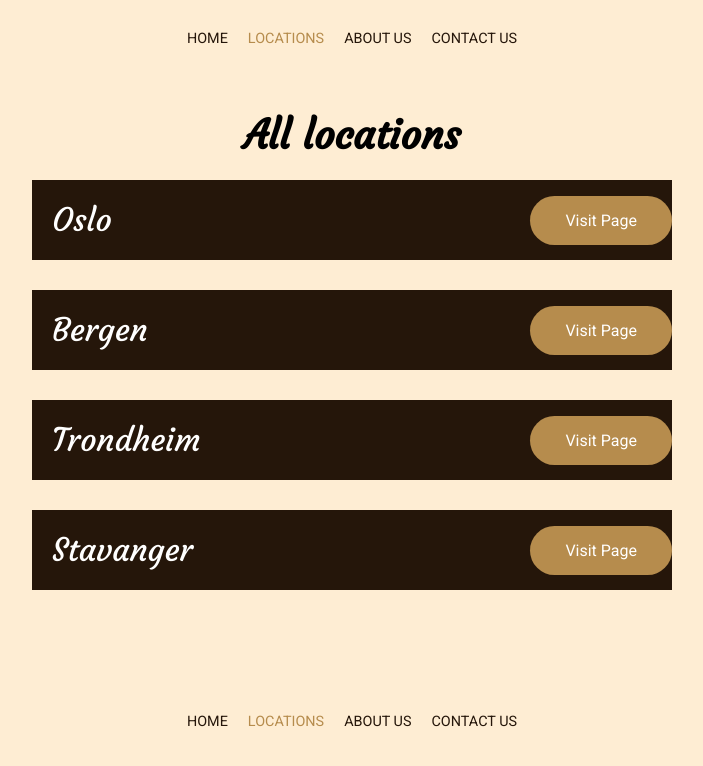
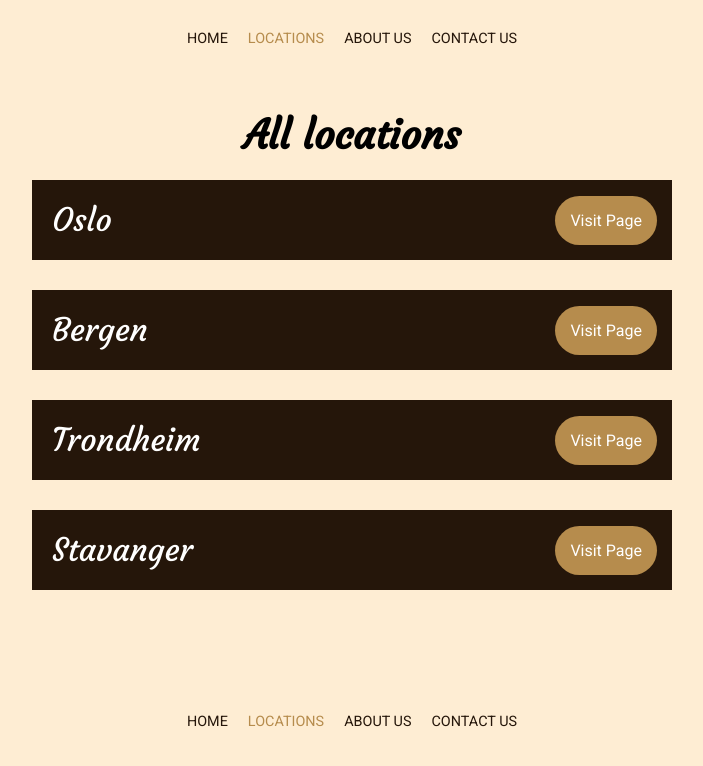
Before and after one commit to Sondre198/HTML-CSS-Resit, a plain HTML site: page all_shops.html in a window 1280 px wide. Shown: the whole page, without its empty margins (288-991 px from the left). Drawn offline with Linux system fonts and the light colour scheme.

Commit message:
fixed buttons

```diff
--- a/all_shops.html
+++ b/all_shops.html
@@ -34,7 +34,7 @@
                 <div class="location">
                     <h2>Oslo</h2>
 
-                    <button><a href="shop_page.html">Visit Page</a></button>
+                    <a href="shop_page.html">Visit Page</a>
                 </div>
             </div>
 
@@ -42,7 +42,7 @@
                 <div class="location">
                     <h2>Bergen</h2>
 
-                    <button><a href="shop_page.html">Visit Page</a></button>
+                    <a href="shop_page.html">Visit Page</a>
                 </div>
             </div>
 
@@ -50,7 +50,7 @@
                 <div class="location">
                     <h2>Trondheim</h2>
 
-                    <button><a href="shop_page.html">Visit Page</a></button>
+                    <a href="shop_page.html">Visit Page</a>
                 </div>
             </div>
 
@@ -58,7 +58,7 @@
                 <div class="location">
                     <h2>Stavanger</h2>
 
-                    <button><a href="shop_page.html">Visit Page</a></button>
+                    <a href="shop_page.html">Visit Page</a>
                 </div>
             </div>
 
--- a/css/styles.css
+++ b/css/styles.css
@@ -107,12 +107,16 @@ a :hover {
     color: var(--text-hover-color);
 }
 
-button {
-    all: unset;
+.column a {
+    font-family: 'Roboto', sans-serif;
+
     background-color: var(--button-color);
     color: var(--text-color);
     padding: 15px;
     border-radius: 25px;
+
+    margin-left: 20px;
+    margin-bottom: 40px;
 }
 
 .text_box {
@@ -161,7 +165,7 @@ header {
 
     width: 50%;
 
-    padding-bottom: 20px;
+    padding-bottom: 40px;
 }
 
 #large-column figure {
@@ -200,9 +204,14 @@ header {
     flex-direction: row;
 }
 
-.location button {
+.location a {
     margin: auto;
-    margin-right: 0;
+    margin-right: 15px;
+
+    background-color: var(--button-color);
+    color: var(--text-color);
+    padding: 15px;
+    border-radius: 25px;
 }
 
 /*about us*/
```
Also changed, not shown: index.html (+1 -1 lines).
